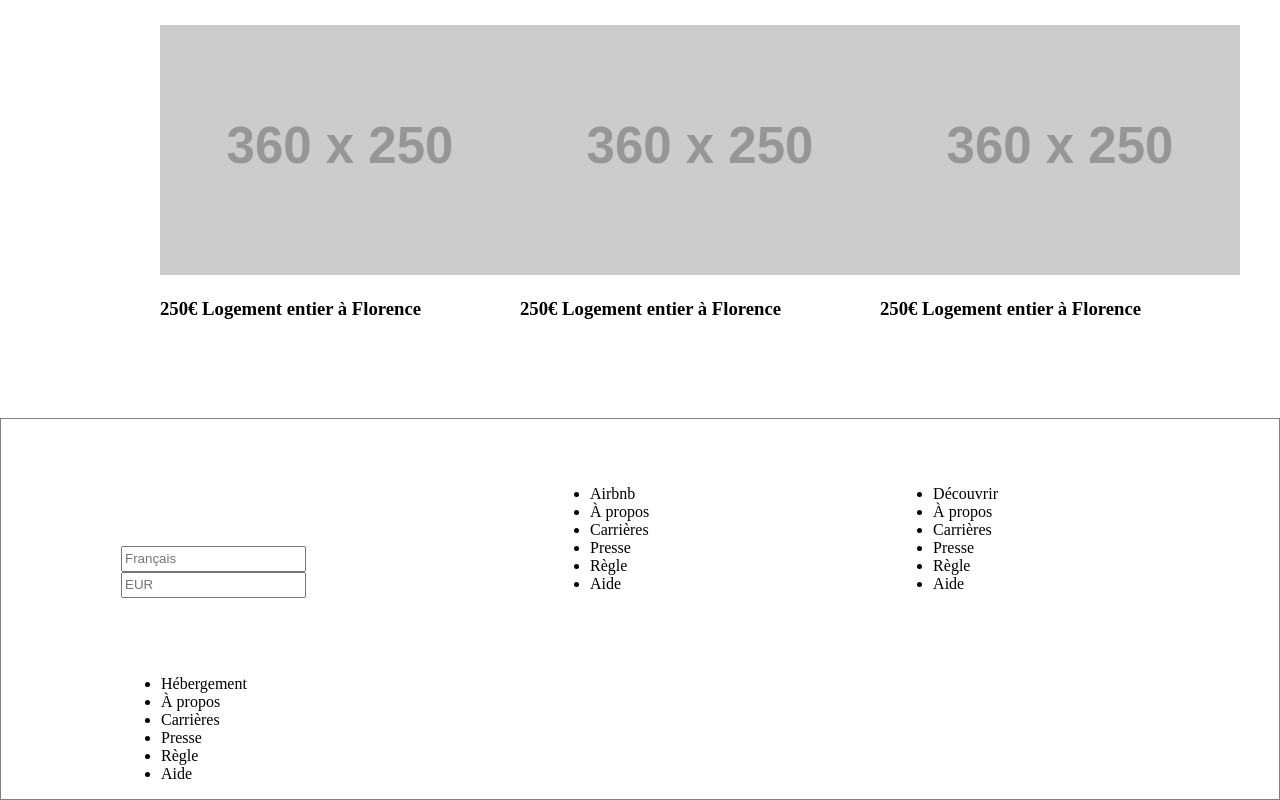
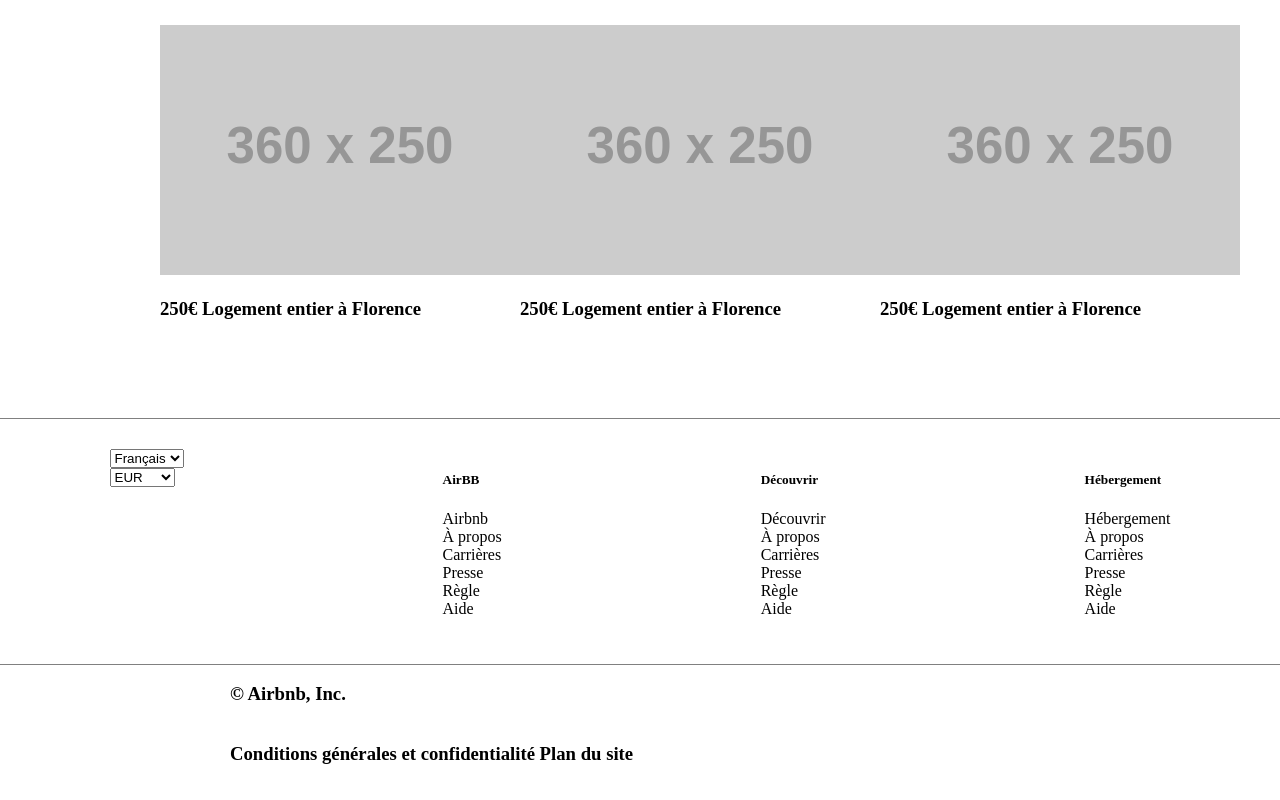
Before and after one commit to RomainFrechic/reproduce-Airb-b, a website: page index.html in a window 1280 px wide. Shown: the part 8275-9075 px from the top of the page. Drawn offline with Linux system fonts and the light colour scheme; placeholder pictures from the web are drawn by us.

Commit message:
airbb trois commit

```diff
--- a/index.html
+++ b/index.html
@@ -180,12 +180,23 @@
 
 <footer class="footer">
 	<div class="foot">
-		<input class="footInput" type="text" placeholder="Français">
-		<input class="footInput" type="text" placeholder="EUR">
+		<select class="footInput">
+		<option value="1">Français</option>
+		<option value="2">Italien</option>
+		<option value="3">Anglais</option>
+		</select>
+		<select class="footInput">
+		<option value="1">EUR</option>
+		<option value="2">Dollars</option>
+		<option value="3">Rouble</option>
+
+
+		</select>
 	</div>
 
 	<div class="foot">
 		<ul>
+			<li><h5>AirBB</h5></li>
 			<li>Airbnb</li>
 			<li>À propos</li>
 			<li>Carrières</li>
@@ -197,6 +208,7 @@
 
 	<div class="foot">
 		<ul>
+		    <li><h5>Découvrir</h5></li>
 			<li>Découvrir</li>
 			<li>À propos</li>
 			<li>Carrières</li>
@@ -208,6 +220,7 @@
 
 	<div class="foot">
 		<ul>
+			<li><h5>Hébergement</h5></li>
 			<li>Hébergement</li>
 			<li>À propos</li>
 			<li>Carrières</li>
@@ -217,6 +230,10 @@
 		</ul>
 	</div>
 </footer>
+<div class="footerDeux">
+	<h3 class="h3Div">© Airbnb, Inc.</h3>
+ 	<h3 class="h3Div">Conditions générales et confidentialité Plan du site </h3>
+	</div>
 <!-- fin de votre html -->
 
 </body>
--- a/style.scss
+++ b/style.scss
@@ -128,11 +128,15 @@ margin:50px auto 0 auto;
 	justify-content:space-around;
     max-width:65%;
     margin:50px auto 0 auto;
+    margin-left: 120px;
+    margin-right: 120px;
+    margin:30px auto;
 
 }
 
-.footInpu{
-	display:column;
+.footInput{
+	display:block;
+
 
 }
 
@@ -141,7 +145,23 @@ margin:50px auto 0 auto;
 	height:5em;
 }
 
+li{
+	list-style: none;
+}
+
 .footer{
-	border:1px solid grey;
+	border-top:1px solid grey;
+	display:flex;list-style: none;
+
 
 }
+
+.footerDeux{
+	border-top:1px solid grey;
+}
+
+.h3Div{
+	display:inline-block;
+	margin-right:230px;
+	margin-left:230px;
+}
```
Also changed, not shown: output.css, 1 other file.
